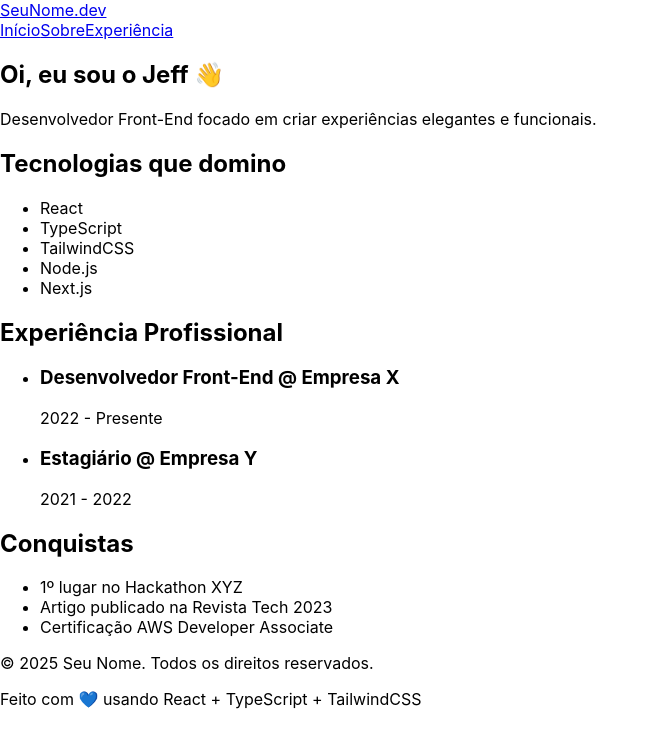
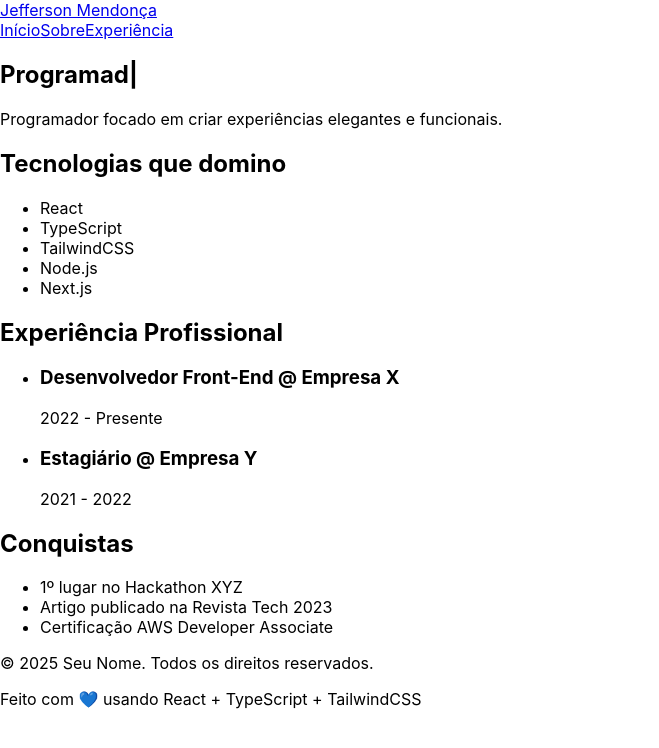
Before and after one commit to Jelff/codefolio, a React (Create React App) app: page / in a window 1280 px wide. Shown: the top 748 px of the page, without its empty margins (0-659 px from the left). Built offline with nearby package versions, Linux system fonts and the light colour scheme.

Commit message:
feat: Add TypewriterEffect component and update HeroSection to use it refactor: Update Header component with correct name and improve navigation styling

```diff
--- a/src/components/Header.tsx
+++ b/src/components/Header.tsx
@@ -4,13 +4,13 @@ const Header = () => {
   return (
     <header className="py-6 px-6 md:px-12 max-w-6xl mx-auto flex justify-between items-center">
       <Link to="/" className="text-xl font-bold tracking-tight">
-        SeuNome.dev
+        Jefferson Mendonça
       </Link>
 
       <nav className="space-x-6 text-gray-700 text-sm md:text-base">
-        <Link to="/" className="hover:text-black transition">Início</Link>
-        <Link to="/about" className="hover:text-black transition">Sobre</Link>
-        <Link to="/experience" className="hover:text-black transition">Experiência</Link>
+        <Link to="/" className="hover:text-black transition p-3">Início</Link>
+        <Link to="/about" className="hover:text-black transition p-3">Sobre</Link>
+        <Link to="/experience" className="hover:text-black transition ">Experiência</Link>
       </nav>
     </header>
   );
--- a/src/components/HeroSection.tsx
+++ b/src/components/HeroSection.tsx
@@ -1,11 +1,25 @@
+import TypewriterEffect from "./TypewriterEffect";
+
 const HeroSection = () => {
   return (
     <section className="pt-20 text-center">
       <h1 className="text-4xl md:text-6xl font-bold">
-        Oi, eu sou o Jeff 👋
+        <TypewriterEffect
+          texts={[
+            "Oi, eu sou o Jeff",
+            "Programador inovador",
+            "Criador de experiências digitais",
+            "Amante de tecnologia",
+            "Fotógrafo nas horas vagas",
+            "Amante da natureza",
+          ]}
+          speed={100}
+          deleteSpeed={50}
+          pauseTime={2000}
+        />
       </h1>
       <p className="mt-4 text-lg md:text-xl text-gray-500">
-        Desenvolvedor Front-End focado em criar experiências elegantes e funcionais.
+        Programador focado em criar experiências elegantes e funcionais.
       </p>
     </section>
   );
--- /dev/null
+++ b/src/components/TypewriterEffect.tsx
@@ -0,0 +1,79 @@
+import React, { useState, useEffect } from "react";
+
+interface TypewriterEffectProps {
+    texts: string[];
+    speed?: number;
+    delay?: number;
+    deleteSpeed?: number;
+    pauseTime?: number;
+}
+
+const TypewriterEffect: React.FC<TypewriterEffectProps> = ({
+    texts,
+    speed = 100,
+    delay = 0,
+    deleteSpeed = 50,
+    pauseTime = 2000,
+}) => {
+    const [displayText, setDisplayText] = useState("");
+    const [currentIndex, setCurrentIndex] = useState(0);
+    const [textIndex, setTextIndex] = useState(0);
+    const [isDeleting, setIsDeleting] = useState(false);
+    const [isStarted, setIsStarted] = useState(false);
+
+    useEffect(() => {
+        const timer = setTimeout(() => {
+            setIsStarted(true);
+        }, delay);
+
+        return () => clearTimeout(timer);
+    }, [delay]);
+
+    useEffect(() => {
+        if (!isStarted) return;
+
+        const currentText = texts[textIndex];
+
+        if (!isDeleting) {
+            // Escrevendo
+            if (currentIndex < currentText.length) {
+                const timeout = setTimeout(() => {
+                    setDisplayText((prev) => prev + currentText[currentIndex]);
+                    setCurrentIndex((prev) => prev + 1);
+                }, speed);
+
+                return () => clearTimeout(timeout);
+            } else {
+                // Terminou de escrever, aguarda e começa a apagar
+                const timeout = setTimeout(() => {
+                    setIsDeleting(true);
+                }, pauseTime);
+
+                return () => clearTimeout(timeout);
+            }
+        } else {
+            // Apagando
+            if (displayText.length > 0) {
+                const timeout = setTimeout(() => {
+                    setDisplayText((prev) => prev.slice(0, -1));
+                }, deleteSpeed);
+
+                return () => clearTimeout(timeout);
+            } else {
+                // Terminou de apagar, vai para próximo texto
+                setIsDeleting(false);
+                setCurrentIndex(0);
+                setTextIndex((prev) => (prev + 1) % texts.length);
+            }
+        }
+    }, [currentIndex, displayText, textIndex, isDeleting, texts, speed, deleteSpeed, pauseTime, isStarted]);
+
+    return (
+        <span className="inline-block">
+            {displayText}
+            <span className="animate-pulse">|</span>
+        </span>
+    );
+};
+
+export default TypewriterEffect;
```
